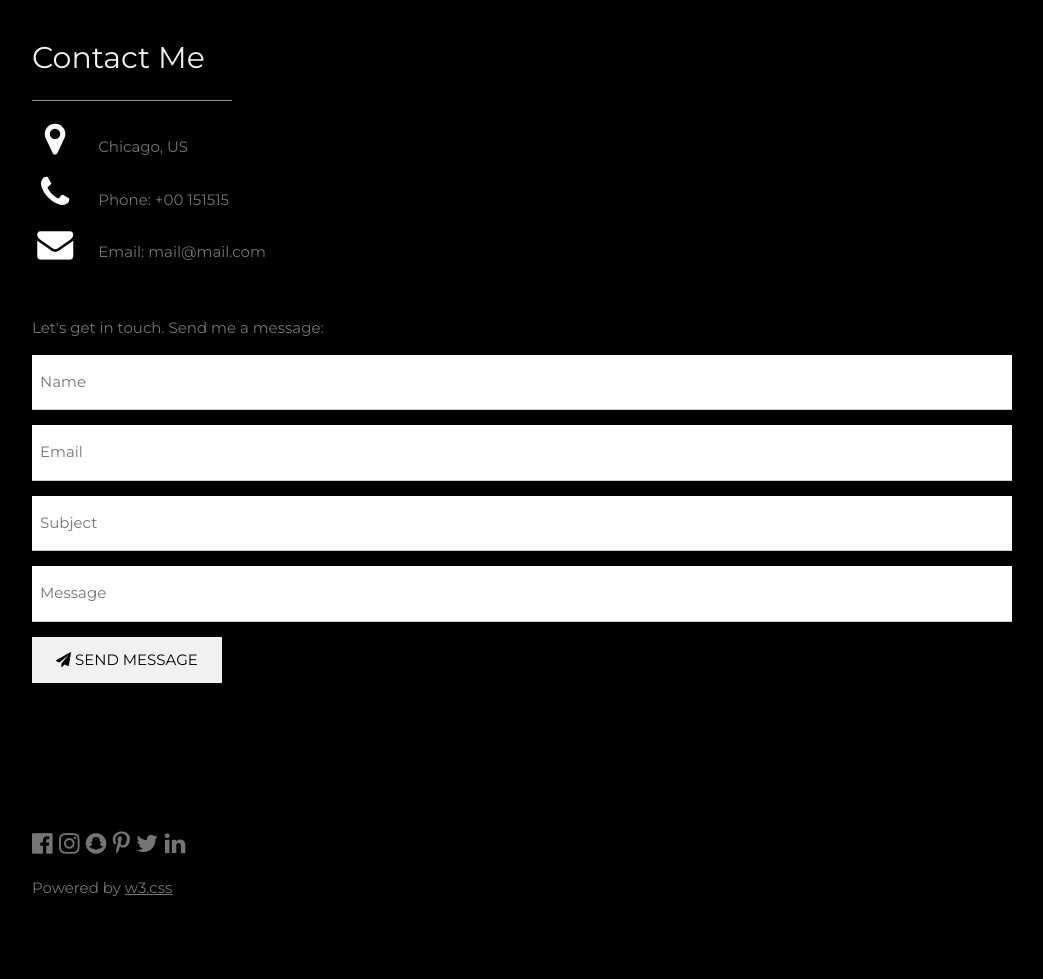
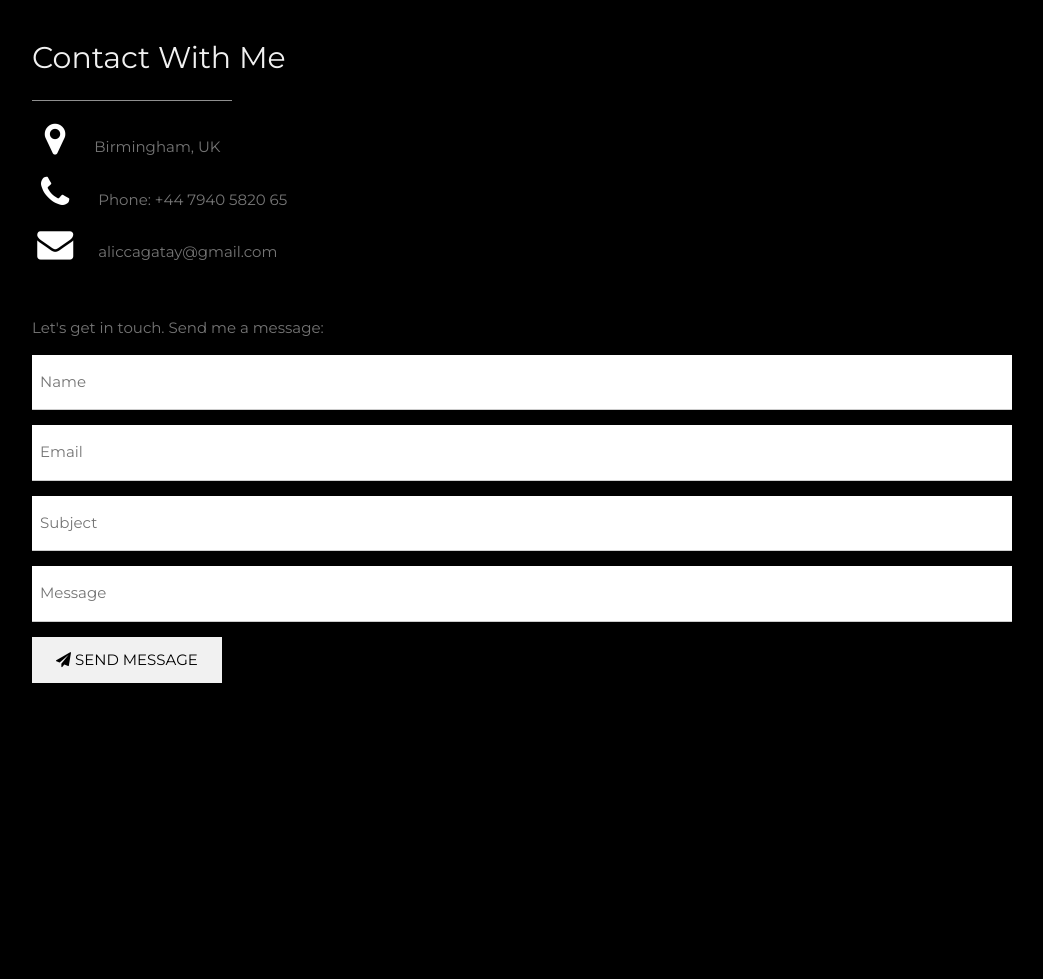
Before and after one commit to alicagatay/alicagatay.github.io, a plain HTML site: page index.html in a window 1280 px wide. Shown: the part 3680-4659 px from the top of the page, without its empty margins (118-1161 px from the left). After the commit the page ends 4442 px from the top, so only its background shows below. Drawn offline with nearby package versions, Linux system fonts and the light colour scheme.

Commit message:
Did some corrections

```diff
--- a/index.html
+++ b/index.html
@@ -76,6 +76,7 @@
         <p>Make. Fail. Learn. Repeat!</p>
     </header>
 
+
     <!-- About Section -->
     <div class="w3-content w3-justify w3-text-grey w3-padding-64" id="about">
         <h1 style="font-size: 80px" class="w3-text-light-grey">About Me</h1>
@@ -85,7 +86,6 @@
             My interests are programming, calisthenics and minimalism.
         </p>
         <h1 style="font-size: 80px" class="w3-padding-16 w3-text-light-grey">My Skills</h1>
-
 
 
         <h2 style="font-size: 50px" class="w3-padding-16 w3-text-light-grey">My Programming Knowledge</h2>
@@ -130,9 +130,6 @@
         <div class="w3-white">
             <div class="w3-dark-grey" style="height:28px;width:65%"></div>
         </div>
-
-
-
 
 
         <h2 style="font-size: 50px" class="w3-padding-16 w3-text-light-grey">IDE'S and Text Editors I Used/Am Using</h2>
@@ -197,11 +194,6 @@
         </div>
 
 
-
-
-
-
-
         <h2 style="font-size: 50px" class="w3-padding-16 w3-text-light-grey">Frameworks I Use/Used</h2>
         <p class="w3-wide">Django</p>
         <div class="w3-white">
@@ -212,8 +204,6 @@
         <div class="w3-white">
             <div class="w3-dark-grey" style="height:28px;width:75%"></div>
         </div>
-
-
 
 
         <h2 style="font-size: 50px" class="w3-padding-16 w3-text-light-grey">Software's I Use/Used</h2>
@@ -231,7 +221,6 @@
         <div class="w3-white">
             <div class="w3-dark-grey" style="height:28px;width:60%"></div>
         </div>
-
 
 
         <br>
@@ -269,13 +258,13 @@
 
 <!-- Contact Section -->
 <div class="w3-padding-64 w3-content w3-text-grey" id="contact">
-    <h2 class="w3-text-light-grey">Contact Me</h2>
+    <h2 class="w3-text-light-grey">Contact With Me</h2>
     <hr style="width:200px" class="w3-opacity">
 
     <div class="w3-section">
-        <p><i class="fa fa-map-marker fa-fw w3-text-white w3-xxlarge w3-margin-right"></i> Chicago, US</p>
-        <p><i class="fa fa-phone fa-fw w3-text-white w3-xxlarge w3-margin-right"></i> Phone: +00 151515</p>
-        <p><i class="fa fa-envelope fa-fw w3-text-white w3-xxlarge w3-margin-right"> </i> Email: mail@mail.com</p>
+        <p><i class="fa fa-map-marker fa-fw w3-text-white w3-xxlarge w3-margin-right"></i>Birmingham, UK</p>
+        <p><i class="fa fa-phone fa-fw w3-text-white w3-xxlarge w3-margin-right"></i> Phone: +44 7940 5820 65</p>
+        <p><i class="fa fa-envelope fa-fw w3-text-white w3-xxlarge w3-margin-right"> </i> aliccagatay@gmail.com</p>
     </div>
     <br>
     <p>Let's get in touch. Send me a message:</p>
@@ -294,18 +283,7 @@
     <!-- End Contact Section -->
 </div>
 
-<!-- Footer -->
-<footer class="w3-content w3-padding-64 w3-text-grey w3-xlarge">
-    <i class="fa fa-facebook-official w3-hover-opacity"></i>
-    <i class="fa fa-instagram w3-hover-opacity"></i>
-    <i class="fa fa-snapchat w3-hover-opacity"></i>
-    <i class="fa fa-pinterest-p w3-hover-opacity"></i>
-    <i class="fa fa-twitter w3-hover-opacity"></i>
-    <i class="fa fa-linkedin w3-hover-opacity"></i>
-    <p class="w3-medium">Powered by <a href="https://www.w3schools.com/w3css/default.asp" target="_blank"
-                                       class="w3-hover-text-green">w3.css</a></p>
-    <!-- End footer -->
-</footer>
+
 
 <!-- END PAGE CONTENT -->
 </div>
```
